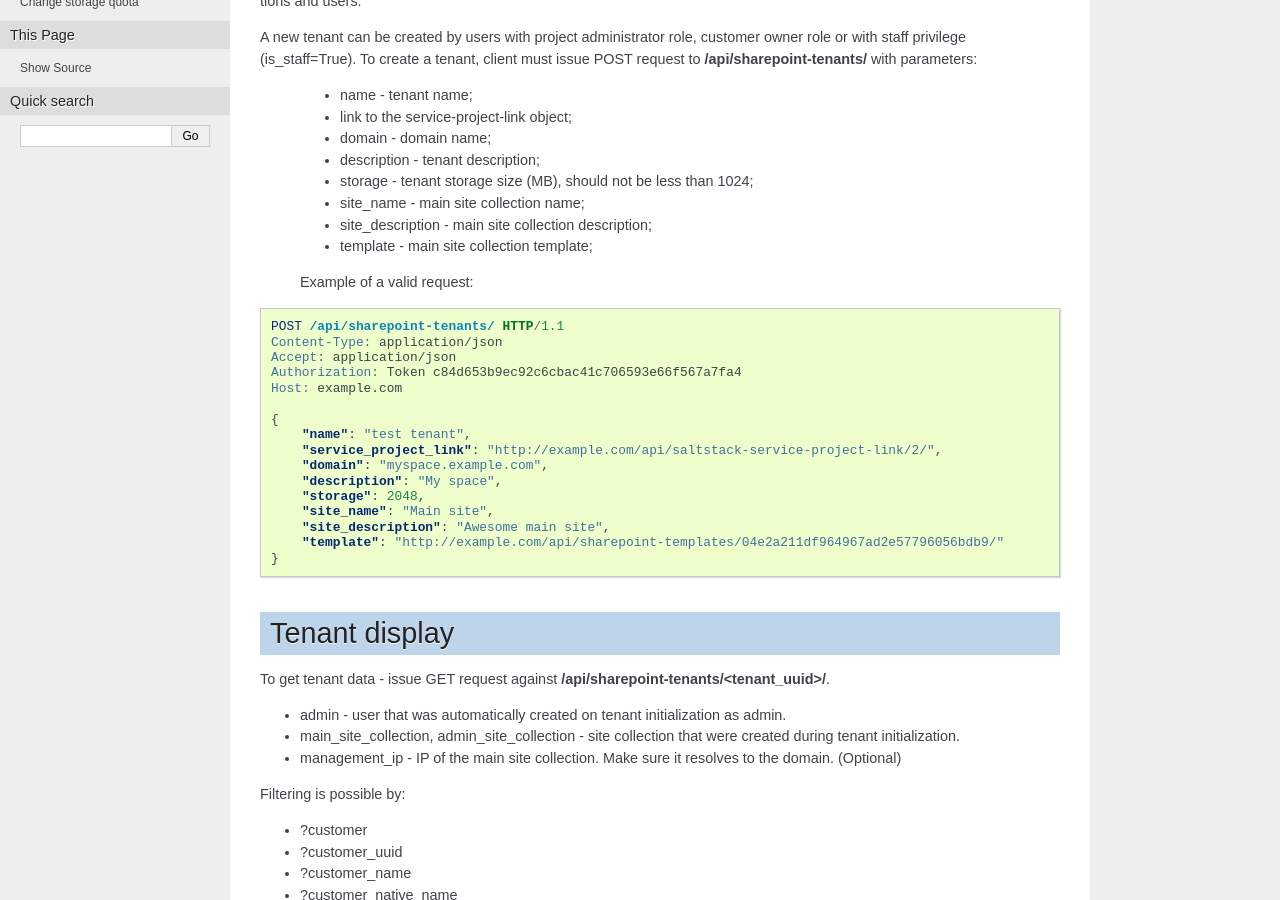
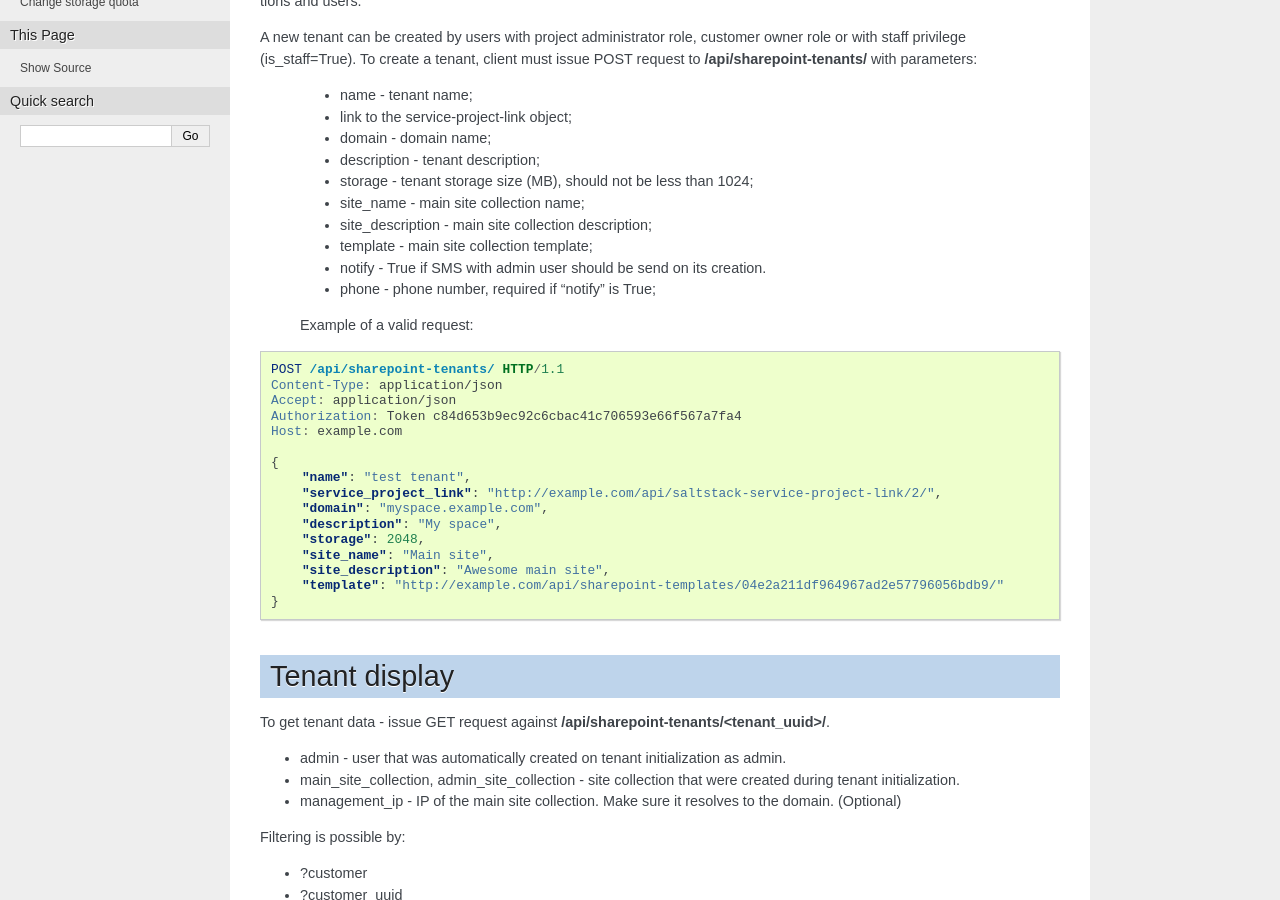
Before and after one commit to opennode/waldur-saltstack, a Sphinx documentation site: the page built from docs/sharepoint.rst, in a window 1280 px wide and 900 px high, scrolled down 708 px. Built offline with Sphinx 7.4.7, drawn with Linux system fonts in a browser that asks for light colours; the version number is read from the project's files by our own code.

Commit message:
Fix sharepoint tenant creation docs
 - nc-1165

```diff
--- a/docs/sharepoint.rst
+++ b/docs/sharepoint.rst
@@ -49,6 +49,8 @@ parameters:
  - site_name - main site collection name;
  - site_description - main site collection description;
  - template - main site collection template;
+ - notify - True if SMS with admin user should be send on its creation.
+ - phone - phone number, required if "notify" is True;
 
 
  Example of a valid request:
```
